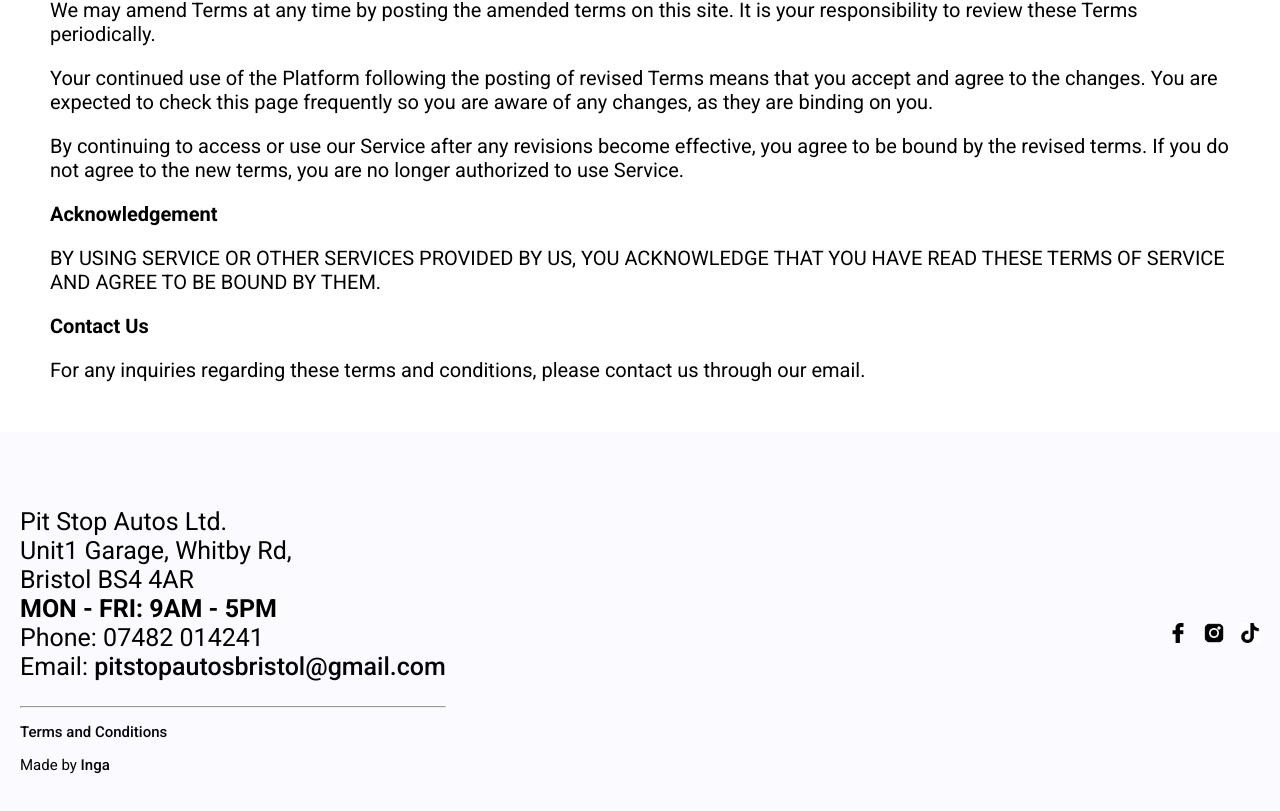
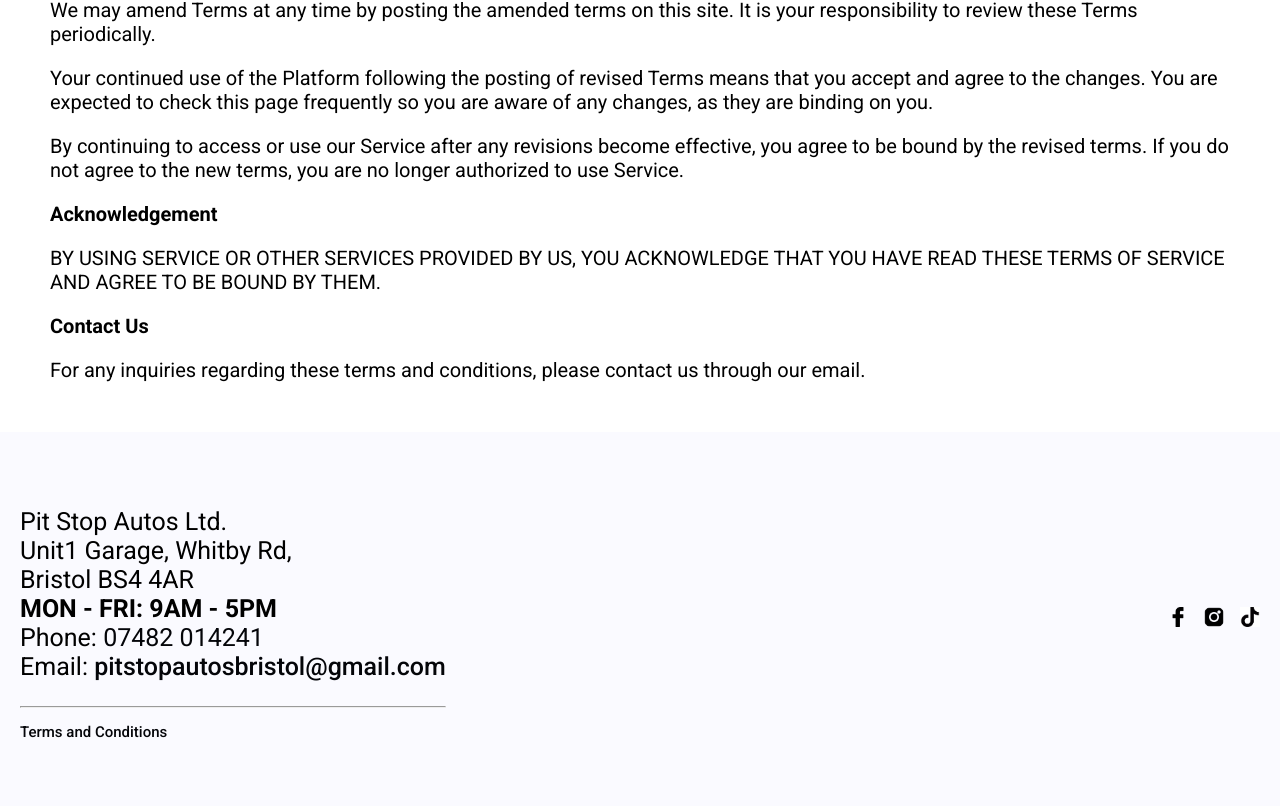
Before and after one commit to Sergeyvna/pitstop, a React (Create React App) app: page /terms in a window 1280 px wide. Shown: the part 2102-2913 px from the top of the page. Built offline with nearby package versions, Linux system fonts and the light colour scheme.

Commit message:
small changes to the footer

```diff
--- a/src/App.css
+++ b/src/App.css
@@ -486,6 +486,16 @@
     font-weight: 500;
   }
 
+  .phone-link {
+    color: var(--black);
+    text-decoration: none;
+    cursor: pointer;
+  }
+
+  .phone-link:hover {
+    color: var(--primary);
+  }
+
   .footer-links:hover{
     color: var(--primary);
   }
--- a/src/Pages/Home/ContactForm.jsx
+++ b/src/Pages/Home/ContactForm.jsx
@@ -17,7 +17,7 @@
 
         try {
             // Perform form submission using EmailJS
-            await emailjs.sendForm('service_oyxhm3z', 'template_aoadi0m', form, '8DDhqFAXNqaZjlCG-');
+            await emailjs.sendForm('service_megdfpc', 'template_aoadi0m', form, '8DDhqFAXNqaZjlCG-');
 
             // Redirect to the success page
             window.location.href = form.getAttribute('data-success-url');
@@ -44,7 +44,7 @@
 
                     <div className="tab-content-box">
                         <div className="tab-content" style={{ display: activeTab === 0 ? 'block' : 'none' }}>
-                            <form onSubmit={handleSubmit} className="contact-form-container" data-success-url="https://pitstop-beta.vercel.app/success">
+                            <form onSubmit={handleSubmit} className="contact-form-container" data-success-url="http://localhost:3000/success">
                                 <input type="text" name="_honey" style={{display: "none"}}/>
                                 <input type="hidden" name="_captcha" value="false"/>
 
@@ -89,7 +89,7 @@
                         </div>
 
                     <div className="tab-content" style={{ display: activeTab === 1 ? 'block' : 'none' }}>
-                    <form  onSubmit={handleSubmit} className="contact-form-container" data-success-url="https://pitstop-beta.vercel.app/success">
+                    <form  onSubmit={handleSubmit} className="contact-form-container" data-success-url="http://localhost:3000/success">
 
                             <input type="text" name="_honey" style={{display: "none"}}/>
                             <input type="hidden" name="_captcha" value="false"/>
--- a/src/Pages/Home/Footer.jsx
+++ b/src/Pages/Home/Footer.jsx
@@ -7,11 +7,10 @@
       <div className="footer-container">
       <div className="footer-link-container">
         <div>
-          <p>Pit Stop Autos Ltd. <br/>Unit1 Garage, Whitby Rd, <br/>Bristol BS4 4AR <br/><b>MON - FRI: 9AM - 5PM </b><br/>Phone: 07482 014241 <br/>Email: <a href="mailto:pitstopautosbristol@gmail.com" className="footer-links">pitstopautosbristol@gmail.com</a></p>
+          <p>Pit Stop Autos Ltd. <br/>Unit1 Garage, Whitby Rd, <br/>Bristol BS4 4AR <br/><b>MON - FRI: 9AM - 5PM </b><br/>Phone: <a href="tel:+4407482014241" className="phone-link">07482 014241</a> <br/>Email: <a href="mailto:pitstopautosbristol@gmail.com" className="footer-links">pitstopautosbristol@gmail.com</a></p>
           <hr/>
           <div className="small-text">
             <p><a href="/Terms" className="footer-links">Terms and Conditions</a></p>
-            <p>Made by <a href="mailto:insedova@mail.com" className="footer-links" target="_blank" rel="noreferrer">Inga</a></p>
 
           </div>
 
```
